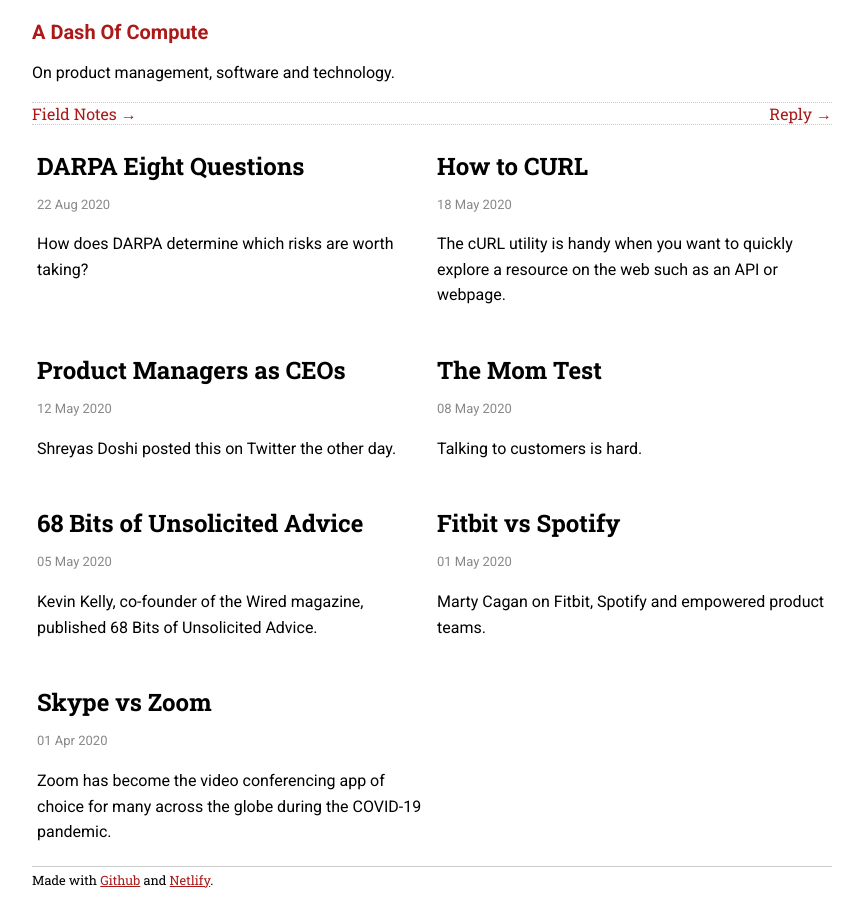
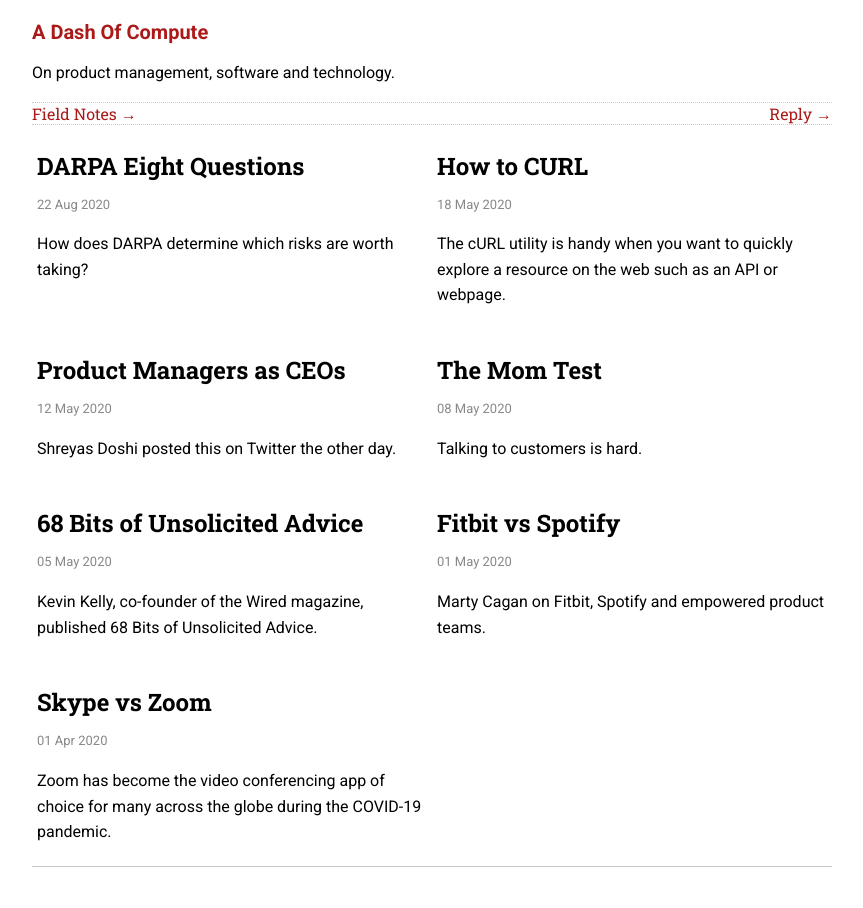
Before and after one commit to sautee/sautee.github.io, a Jekyll site: the page built from pages/index.md, in a window 1280 px wide. Shown: the whole page, without its empty margins (208-1071 px from the left). Built offline with Jekyll 4.4.1, drawn with Linux system fonts in a browser that asks for light colours.

Commit message:
Update footer.html

```diff
--- a/_includes/layout/footer.html
+++ b/_includes/layout/footer.html
@@ -1,3 +1,2 @@
 <footer>
-    Made with <a href="https://github.com/sautee/sautee.github.io">Github</a> and <a href="https://netlify.com">Netlify</a>.
 </footer>
```
